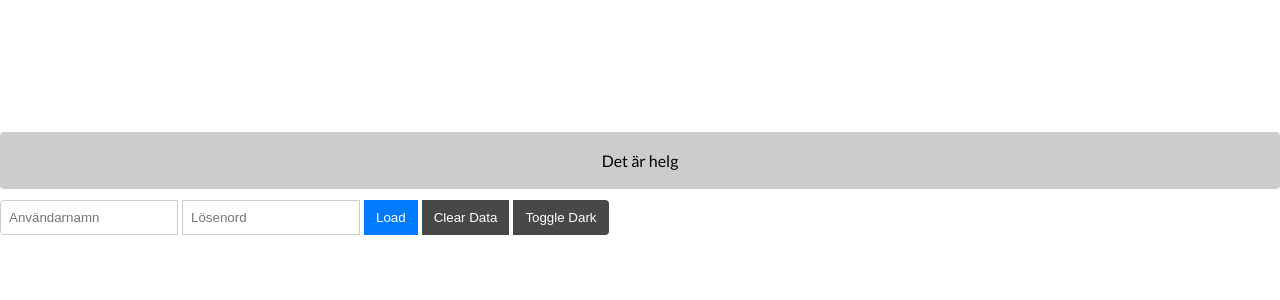
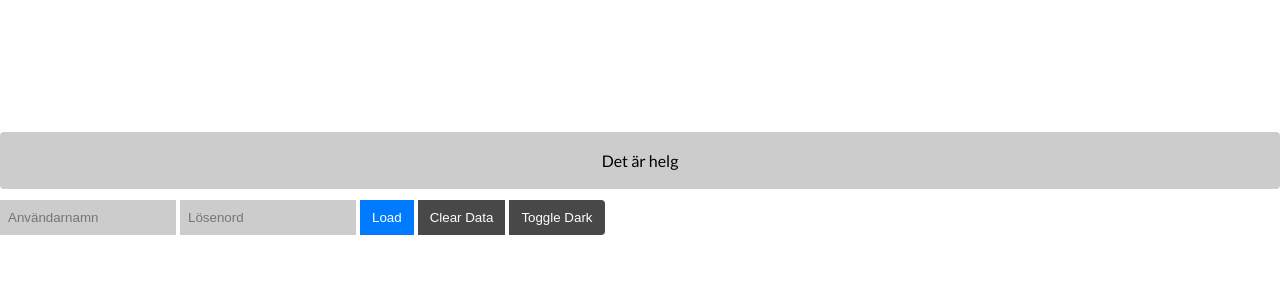
Before and after one commit to ingobeans/schemavisare-skola24-skolportalen, a Flask app: page / in a window 1280 px wide. Shown: the part 427-727 px from the top of the page. Run offline with Flask 3, Linux system fonts and the light colour scheme.

Commit message:
improve css

```diff
--- a/api/static/style.css
+++ b/api/static/style.css
@@ -47,19 +47,14 @@ body {
   display: flex;
   align-items: center;
 }
-.username-field {
+.input-field {
   padding: 8px;
-  border: 1px solid var(--color-tab);
-  border-radius: 4px 0 0 4px;
-  width: 100%;
-  max-width: 160px;
-}
-.password-field {
-  padding: 8px;
-  border: 1px solid var(--color-tab);
+  border: none;
   border-radius: 0;
   width: 100%;
   max-width: 160px;
+  color: var(--color-text);
+  background-color: var(--color-tab);
 }
 .button-container {
   display: flex;
--- a/api/templates/index.html
+++ b/api/templates/index.html
@@ -25,13 +25,13 @@
             <input
               type="text"
               id="username"
-              class="username-field"
+              class="input-field"
               placeholder="Användarnamn"
             />
             <input
               type="password"
               id="password"
-              class="password-field"
+              class="input-field"
               placeholder="Lösenord"
             />
             <div class="button-group">
```
